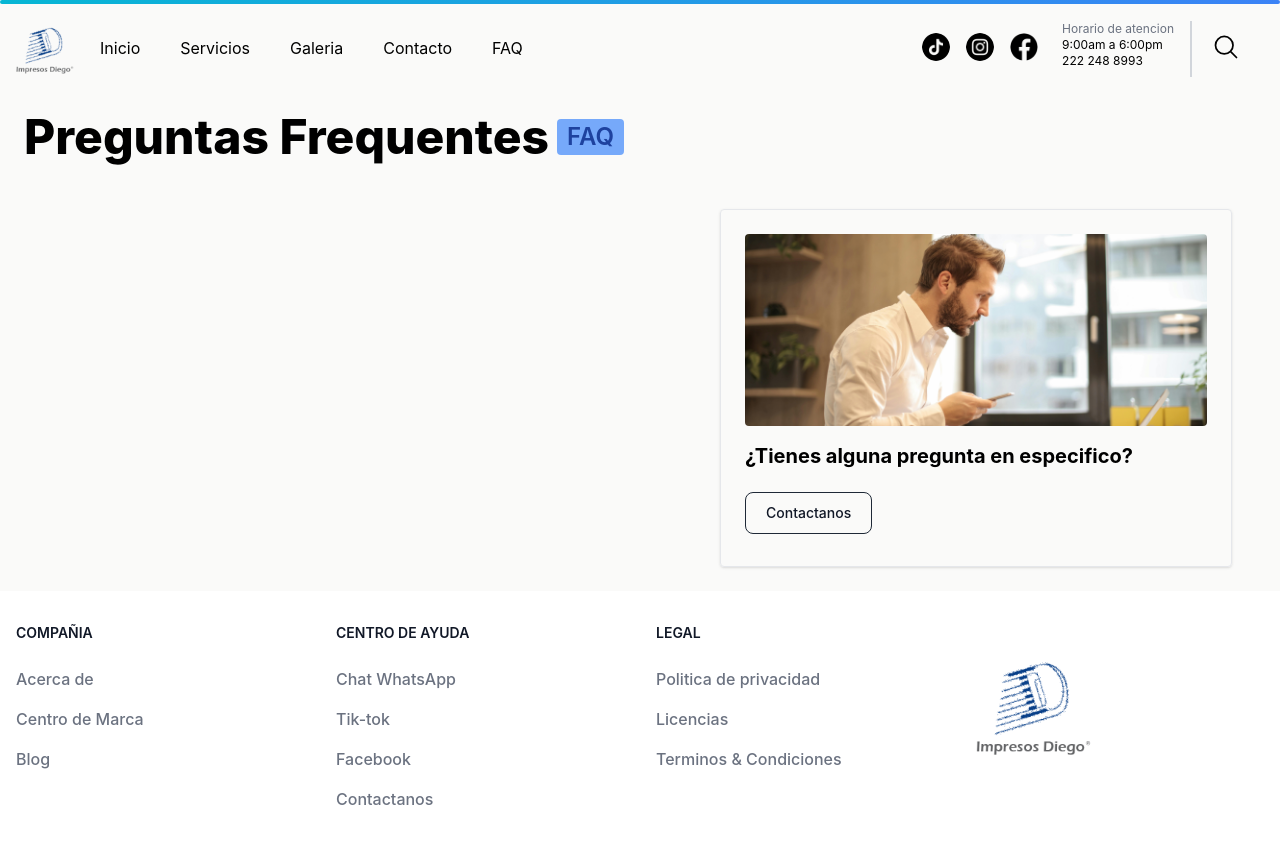
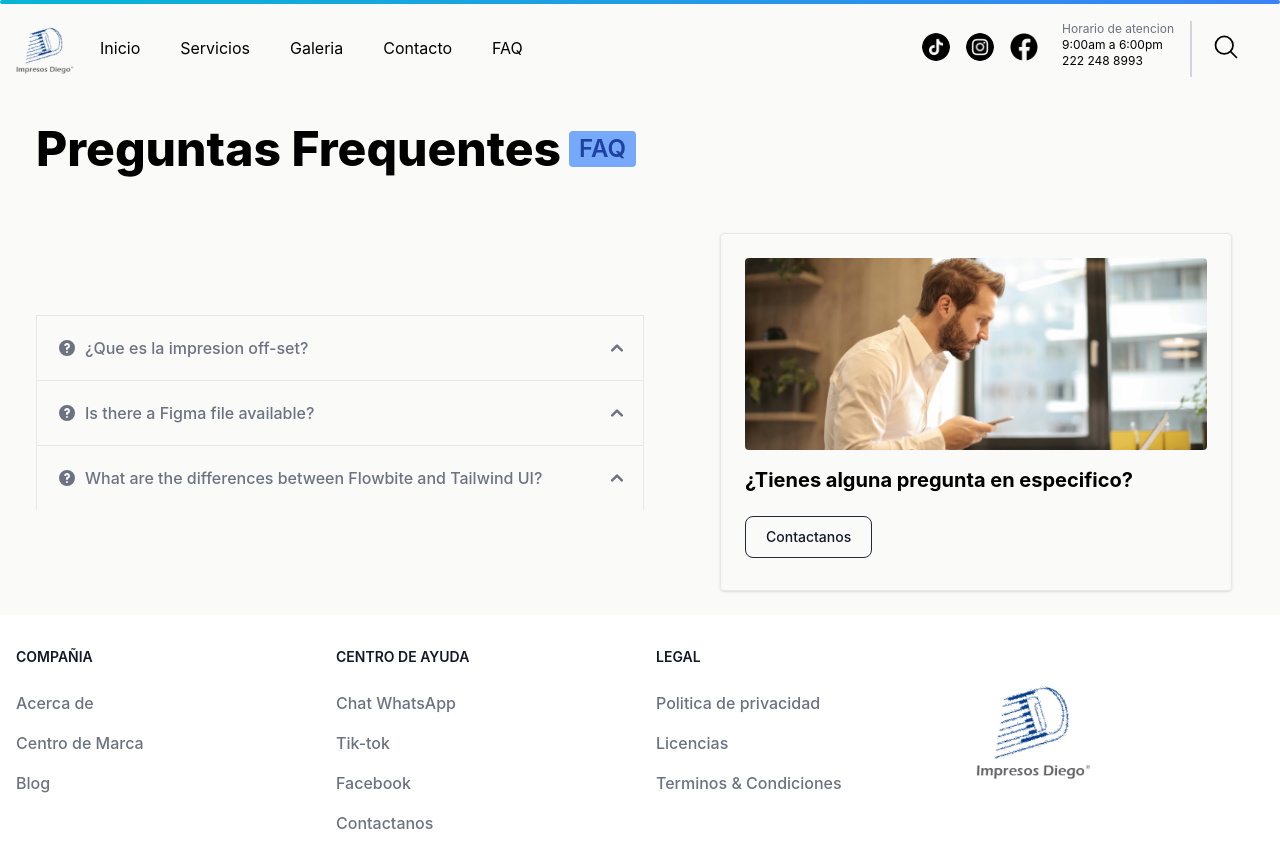
Before and after one commit to EmilioPG13/Impresos-Diego, a React (Vite) app: page /faq in a window 1280 px wide. Shown: the top 868 px of the page. Built offline with nearby package versions, Linux system fonts and the light colour scheme.

Commit message:
♻️ refactor: Update FAQ component design and image, and add form to contacto.jsx for project printing quote request

```diff
--- a/src/components/routes/faq.jsx
+++ b/src/components/routes/faq.jsx
@@ -1,11 +1,93 @@
+import React, { useState } from 'react';
 import manWorking from '../../images/people/manWorking.jpg';
 
+const Accordion = ({ items }) => {
+    const [openItem, setOpenItem] = useState(null);
+
+    const toggleItem = (item) => {
+        setOpenItem(openItem === item ? null : item);
+    };
+
+    return (
+        <div id="accordion-open" data-accordion="open" className="ml-5 w-1/2 p-4">
+            {items.map((item, index) => (
+                <div key={index}>
+                    <h2 id={`accordion-open-heading-${index + 1}`}>
+                        <button
+                            type="button"
+                            className="flex items-center justify-between w-full p-5 font-medium rtl:text-right text-gray-500 border border-b-0 border-gray-200 focus:ring-4 focus:ring-gray-200 dark:focus:ring-gray-800 dark:border-gray-700 dark:text-gray-400 hover:bg-gray-100 dark:hover:bg-gray-800 gap-3"
+                            onClick={() => toggleItem(index)}
+                            aria-expanded={openItem === index}
+                            aria-controls={`accordion-open-body-${index + 1}`}
+                        >
+                            <span className="flex items-center">
+                                <svg className="w-5 h-5 me-2 shrink-0" fill="currentColor" viewBox="0 0 20 20" xmlns="http://www.w3.org/2000/svg">
+                                    <path fillRule="evenodd" d="M18 10a8 8 0 11-16 0 8 8 0 0116 0zm-8-3a1 1 0 00-.867.5 1 1 0 11-1.731-1A3 3 0 0113 8a3.001 3.001 0 01-2 2.83V11a1 1 0 11-2 0v-1a1 1 0 011-1 1 1 0 100-2zm0 8a1 1 0 100-2 1 1 0 000 2z" clipRule="evenodd"></path>
+                                </svg>
+                                {item.title}
+                            </span>
+                            <svg data-accordion-icon className={`w-3 h-3 ${openItem === index ? 'rotate-180' : ''} shrink-0`} aria-hidden="true" xmlns="http://www.w3.org/2000/svg" fill="none" viewBox="0 0 10 6">
+                                <path stroke="currentColor" strokeLinecap="round" strokeLinejoin="round" strokeWidth="2" d="M9 5 5 1 1 5" />
+                            </svg>
+                        </button>
+                    </h2>
+                    <div id={`accordion-open-body-${index + 1}`} className={`${openItem === index ? '' : 'hidden'}`} aria-labelledby={`accordion-open-heading-${index + 1}`}>
+                        <div className="p-5 border border-b-0 border-gray-200 dark:border-gray-700 dark:bg-gray-900">
+                            {item.content}
+                        </div>
+                    </div>
+                </div>
+            ))}
+        </div>
+    );
+};
+
 function FAQ() {
+    const faqItems = [
+        {
+            title: '¿Que es la impresion off-set?',
+            content: (
+                <>
+                    <p className="mb-2 text-gray-500 dark:text-gray-400">La impresión offset, usada para producir grandes volúmenes de materiales impresos, transfiere una imagen de una placa de aluminio a un rodillo de goma y luego al papel o cartón.</p>
+                    <p className="text-gray-500 dark:text-gray-400">Es un <a href="/docs/getting-started/introduction/" className="text-blue-600 dark:text-blue-500 hover:underline">método indirecto, </a> ya que la imagen de la placa pasa primero al rodillo antes de depositarse en el sustrato.</p>
+                </>
+            ),
+        },
+        {
+            title: 'Is there a Figma file available?',
+            content: (
+                <>
+                    <p className="mb-2 text-gray-500 dark:text-gray-400">Flowbite is first conceptualized and designed using the Figma software so everything you see in the library has a design equivalent in our Figma file.</p>
+                    <p className="text-gray-500 dark:text-gray-400">Check out the <a href="https://flowbite.com/figma/" className="text-blue-600 dark:text-blue-500 hover:underline">Figma design system</a> based on the utility classes from Tailwind CSS and components from Flowbite.</p>
+                </>
+            ),
+        },
+        {
+            title: 'What are the differences between Flowbite and Tailwind UI?',
+            content: (
+                <>
+                    <p className="mb-2 text-gray-500 dark:text-gray-400">The main difference is that the core components from Flowbite are open source under the MIT license, whereas Tailwind UI is a paid product. Another difference is that Flowbite relies on smaller and standalone components, whereas Tailwind UI offers sections of pages.</p>
+                    <p className="mb-2 text-gray-500 dark:text-gray-400">However, we actually recommend using both Flowbite, Flowbite Pro, and even Tailwind UI as there is no technical reason stopping you from using the best of two worlds.</p>
+                    <p className="mb-2 text-gray-500 dark:text-gray-400">Learn more about these technologies:</p>
+                    <ul className="ps-5 text-gray-500 list-disc dark:text-gray-400">
+                        <li><a href="https://flowbite.com/pro/" className="text-blue-600 dark:text-blue-500 hover:underline">Flowbite Pro</a></li>
+                        <li><a href="https://tailwindui.com/" rel="nofollow" className="text-blue-600 dark:text-blue-500 hover:underline">Tailwind UI</a></li>
+                    </ul>
+                </>
+            ),
+        },
+    ];
+
     return (
         <>
-            <h1 className="m-6 flex items-center text-5xl font-extrabold dark:text-gray-500">Preguntas Frequentes<span className="bg-blue-400 text-blue-800 text-2xl font-semibold me-2 px-2.5 py-0.5 rounded dark:bg-blue-200 dark:text-blue-800 ms-2">FAQ</span></h1>
+            <h1 className="m-9 flex items-center text-5xl font-extrabold dark:text-gray-500">
+                Preguntas Frequentes
+                <span className="bg-blue-400 text-blue-800 text-2xl font-semibold me-2 px-2.5 py-0.5 rounded dark:bg-blue-200 dark:text-blue-800 ms-2">FAQ</span>
+            </h1>
             <br />
-            <div role="status" className="mr-12 h-auto max-w-lg ms-auto p-4 border border-gray-200 rounded shadow md:p-6 dark:border-gray-700">
+            <div className="flex justify-center items-center">
+                <Accordion items={faqItems} />
+                <div role="status" className="w-1/2 mr-12 h-auto max-w-lg ms-auto p-4 border border-gray-200 rounded shadow md:p-6 dark:border-gray-700">
                     <div className="flex items-center justify-center h-48 mb-4 bg-gray-300 rounded dark:bg-gray-700 overflow-hidden">
                         <img className="w-full h-full object-cover" src={manWorking} alt="image description" />
                     </div>
@@ -17,6 +99,7 @@ function FAQ() {
                         <button type="button" className="text-gray-900 hover:text-white border border-gray-800 hover:bg-gray-900 focus:ring-4 focus:outline-none focus:ring-gray-300 font-medium rounded-lg text-sm px-5 py-2.5 text-center me-2 mb-2 dark:border-gray-600 dark:text-gray-400 dark:hover:text-white dark:hover:bg-gray-600 dark:focus:ring-gray-800">Contactanos</button>
                     </div>
                 </div>
+            </div>
             <br />
         </>
     );
```
Lines whose indentation alone changed are shown as unchanged.
